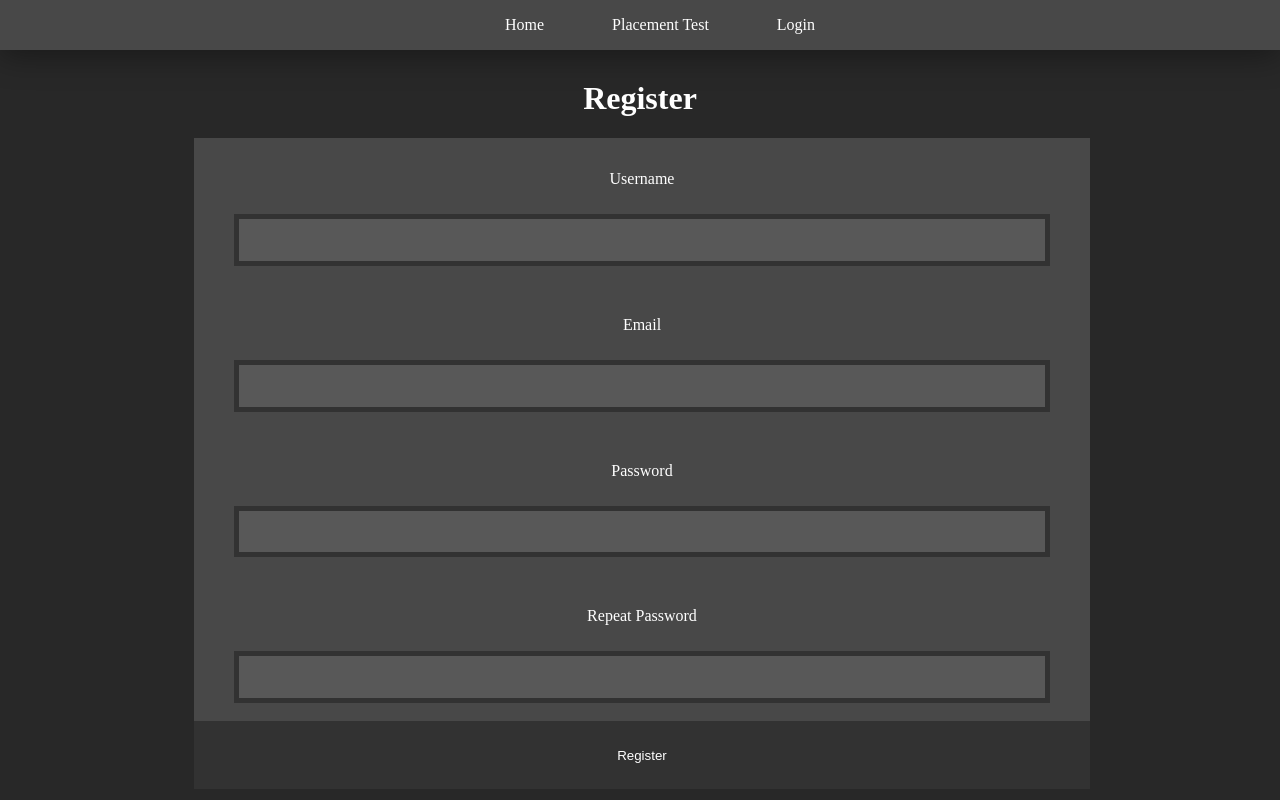
After one commit to manusdextra/testcenter, a Flask app: page /register in a window 1280 px wide. The commit adds this page. Run offline with Flask 2, Linux system fonts and the light colour scheme.

Commit message:
add user login and registration functionality

```diff
--- a/app/__init__.py
+++ b/app/__init__.py
@@ -2,10 +2,13 @@ from flask import Flask
 from config import Config
 from flask_sqlalchemy import SQLAlchemy
 from flask_migrate import Migrate
+from flask_login import LoginManager
 
 app = Flask(__name__)
 app.config.from_object(Config)
 db = SQLAlchemy(app)
 migrate = Migrate(app, db)
+login = LoginManager(app)
+login.login_view = 'login'
 
 from app import routes, models
--- a/app/forms.py
+++ b/app/forms.py
@@ -1,6 +1,7 @@
 from flask_wtf import FlaskForm
 from wtforms import StringField, PasswordField, BooleanField, SubmitField
-from wtforms.validators import DataRequired
+from wtforms.validators import ValidationError, DataRequired, Email, EqualTo
+from app.models import User
 
 
 class LoginForm(FlaskForm):
@@ -8,3 +9,22 @@ class LoginForm(FlaskForm):
     password = PasswordField('Password', validators=[DataRequired()])
     remember_me = BooleanField('Remember Me')
     submit = SubmitField('Sign In')
+
+
+class RegistrationForm(FlaskForm):
+    username = StringField('Username', validators=[DataRequired()])
+    email = StringField('Email', validators=[DataRequired(), Email()])
+    password = PasswordField('Password', validators=[DataRequired()])
+    password2 = PasswordField(
+        'Repeat Password', validators=[DataRequired(), EqualTo('password')])
+    submit = SubmitField('Register')
+
+    def validate_username(self, username):
+        user = User.query.filter_by(username=username.data).first()
+        if user is not None:
+            raise ValidationError('Please use a different username.')
+
+    def validate_email(self, email):
+        user = User.query.filter_by(email=email.data).first()
+        if user is not None:
+            raise ValidationError('Please use a different email address.')
--- a/app/routes.py
+++ b/app/routes.py
@@ -1,6 +1,9 @@
 from flask import render_template, request, flash, redirect, url_for
-from app import app
-from app.forms import LoginForm
+from flask_login import current_user, login_user, logout_user, login_required
+from werkzeug.urls import url_parse
+from app import app, db
+from app.forms import LoginForm, RegistrationForm
+from app.models import User
 import json
 
 material = json.load(open('questions.json', 'r'))
@@ -8,16 +11,19 @@ material = json.load(open('questions.json', 'r'))
 
 @app.route("/")
 def home():
-    return render_template("index.html",
-                           title="Home")
+    return render_template(
+        "index.html",
+        title="Home")
 
 
 @app.route("/placementtest", methods=["POST", "GET"])
+@login_required
 def placementtest():
     if request.method == "GET":
-        return render_template("placementtest.html",
-                           material=material,
-                           title=material["SectionTitle"])
+        return render_template(
+            "placementtest.html",
+            material=material,
+            title=material["SectionTitle"])
     if request.method == "POST":
         answers = dict()
         for i in range(len(material.get("Questions"))):
@@ -33,9 +39,38 @@ def placementtest():
 
 @app.route('/login', methods=['GET', 'POST'])
 def login():
+    if current_user.is_authenticated:
+        return redirect(url_for('home'))
     form = LoginForm()
     if form.validate_on_submit():
-        flash('Login requested for user {}, remember_me={}'.format(form.username.data,
-            form.remember_me.data))
-        return redirect(url_for('home'))
+        user = User.query.filter_by(username=form.username.data).first()
+        if user is None or not user.check_password(form.password.data):
+            flash('Invalid username or password')
+            return redirect(url_for('login'))
+        login_user(user, remember=form.remember_me.data)
+        next_page = request.args.get('next')
+        if not next_page or url_parse(next_page).netloc != '':
+            next_page = url_for('home')
+        return redirect(next_page)
     return render_template('login.html', title='Log In', form=form)
+
+
+@app.route('/logout')
+def logout():
+    logout_user()
+    return redirect(url_for('home'))
+
+
+@app.route('/register', methods=['GET', 'POST'])
+def register():
+    if current_user.is_authenticated:
+        return redirect(url_for('index'))
+    form = RegistrationForm()
+    if form.validate_on_submit():
+        user = User(username=form.username.data, email=form.email.data)
+        user.set_password(form.password.data)
+        db.session.add(user)
+        db.session.commit()
+        flash('Congratulations, you are now a registered user!')
+        return redirect(url_for('login'))
+    return render_template('register.html', title='Register', form=form)
--- a/app/static/styles.css
+++ b/app/static/styles.css
@@ -19,6 +19,11 @@ body {
     margin-right: auto;
 }
 
+a {
+    text-decoration: none;
+    color: var(--brightwhite);
+}
+
 form {
     box-sizing: border-box;
     padding: 0;
@@ -28,7 +33,16 @@ form {
     text-align: center;
 }
 
-h1, a, label {
+.formbutton {
+    box-sizing: border-box;
+    padding: 0;
+    display: flex;
+    flex-flow: column;
+    align-items: center;
+    text-align: center;
+}
+
+h1, label {
     color: var(--brightwhite);
     text-decoration: none;
     text-align: center;
@@ -60,6 +74,7 @@ h1, a, label {
 
 .block {
     background-color: var(--darkgray);
+    box-sizing: border-box;
     display: flex;
     flex-flow: column;
     width: 100%;
--- a/app/templates/base.html
+++ b/app/templates/base.html
@@ -18,7 +18,11 @@
         <ul role="list">
             <li><a href="{{ url_for('home') }}">Home</a></li>
             <li><a href="{{ url_for('placementtest') }}">Placement Test</a></li>
+            {% if current_user.is_anonymous %}
             <li><a href="{{ url_for('login') }}">Login</a></li>
+            {% else %}
+            <li><a href="{{ url_for('logout') }}">Logout</a></li>
+            {% endif %}
         </ul>
     </nav>
     {% with messages = get_flashed_messages() %}
--- a/app/templates/index.html
+++ b/app/templates/index.html
@@ -4,7 +4,11 @@
 <h1>Contents</h1>
 <div class="block">
     <div class="text">
-<a href="/placementtest">Placement Test</a>
+        {% if current_user.is_anonymous %}
+        Hello! Please log in.
+        {% else %}
+        Hi, {{ current_user.username }}!
+        {% endif %}
     </div>
 </div>
 {% endblock %}
--- /dev/null
+++ b/app/templates/register.html
@@ -0,0 +1,31 @@
+{% extends "base.html" %}
+
+{% block content %}
+    <h1>Register</h1>
+    <div class="block">
+    <form action="" method="post">
+        {{ form.hidden_tag() }}
+        {{ form.username.label(class="login") }}<br>
+        {{ form.username(size=32, class="login") }}<br>
+        {% for error in form.username.errors %}
+        <span class="signal">[{{error}}]</span>
+        {% endfor %}
+        {{ form.email.label(class="login") }}<br>
+        {{ form.email(size=64, class="login") }}<br>
+        {% for error in form.email.errors %}
+        <span class="signal">[{{error}}]</span>
+        {% endfor %}
+        {{ form.password.label(class="login") }}<br>
+        {{ form.password(size=32, class="login") }}<br>
+        {% for error in form.password.errors %}
+        <span class="signal">[{{error}}]</span>
+        {% endfor %}
+        {{ form.password2.label(class="login") }}<br>
+        {{ form.password2(size=32, class="login") }}<br>
+        {% for error in form.password2.errors %}
+        <span class="signal">[{{error}}]</span>
+        {% endfor %}
+        {{ form.submit(class="login") }}
+    </form>
+    </div>
+{% endblock %}
```
Also changed, not shown: app/models.py (+14 -6 lines), app/templates/login.html (+8 -1 lines).
